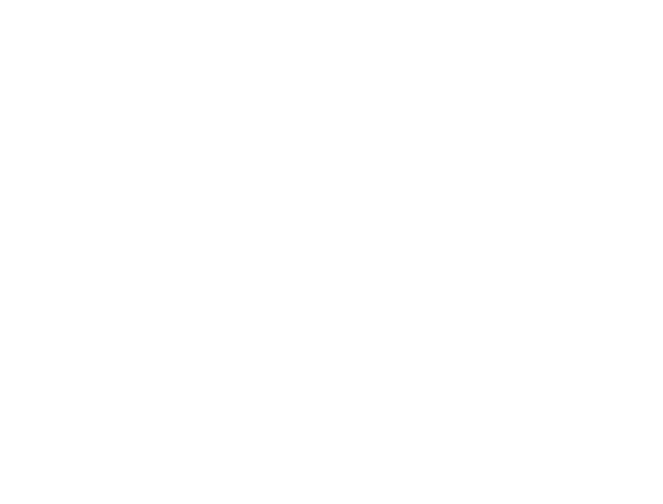
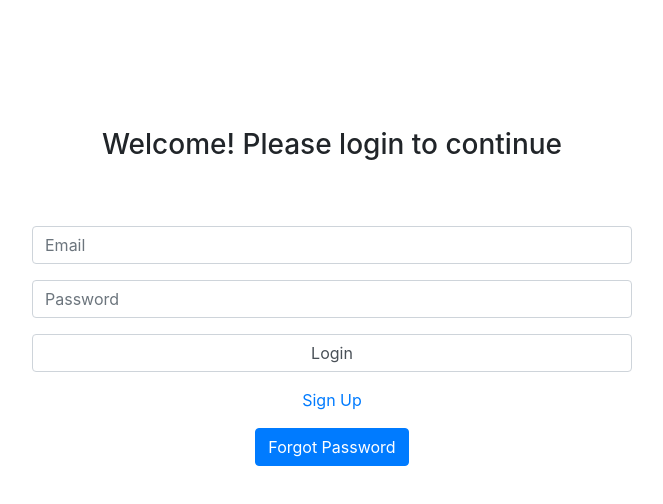
Before and after one commit to 9sau/ridecell, a React (Create React App) app: page / in a window 1280 px wide. Shown: the top 504 px of the page, without its empty margins (308-971 px from the left). Built offline with nearby package versions, Linux system fonts and the light colour scheme.

Commit message:
improved the app and added date feature under account

```diff
--- a/src/App.js
+++ b/src/App.js
@@ -14,7 +14,7 @@ class App extends Component {
       <div className="App">
         <BrowserRouter>
         <div>
-          <Route path='/login' component={Login} />
+          <Route exact path='/' component={Login} />
           <Route path='/signup' component={SignUp} />
           <Route path='/account' component={Account} />
         </div>
--- a/src/components/Login.jsx
+++ b/src/components/Login.jsx
@@ -1,5 +1,6 @@
 import React, { Component } from 'react';
 import HttpService from '../services/HttpService';
+import config from '../config.js';
 
 class Login extends Component{
 
@@ -17,11 +18,13 @@ class Login extends Component{
                 message: ''
             }
         };
+        this.config = config.login;
         this.http = new HttpService();
         this.onLogin = this.onLogin.bind(this);
         this.onEmailChange = this.onEmailChange.bind(this);
         this.onPasswordChange = this.onPasswordChange.bind(this);
         this.onForgotPassword =this.onForgotPassword.bind(this);
+
     }
 
     validate(){
@@ -59,7 +62,8 @@ class Login extends Component{
                     this.changeState('error', { showError: true,  message: res.message});
                     this.changeState('success', { showSuccess: false,  message: ''});
                 }else{
-                    this.props.history.push("/account");
+                    localStorage.setItem('token', res.authentication_token);
+                    this.props.history.push("/account", {data: res.person});
                 }
             }, error => {
                 console.log(error);
@@ -109,11 +113,18 @@ class Login extends Component{
     }
 
     render(){
+
+        var items = this.config.map((item, _id) => {
+            return (<div className="form-group" key={_id}>
+                <input className="form-control" type={item.type} name={ item.name } placeholder={item.placeholder}
+                    required={item.required} onChange={this[item.onChange]} value={item.value} onClick={this[item.onClick]} pattern={item.pattern}/>
+             </div>)
+        });
+
         return(
             <div className="center">
                 <h3 className="margin-top-10">Welcome! Please login to continue</h3>
-                <form>
-                    <div className="form-wrapper">
+                <form className="form-wrapper">
                         {
                             this.state.error.showError ?
                                 <div className="alert alert-danger" role="alert">
@@ -126,29 +137,13 @@ class Login extends Component{
                                     {this.state.success.message}
                                 </div> : null
                         }
-                        <div className="form-group">
-                            <input className="form-control" required type="text" name="email" placeholder="Email"
-                                onChange={this.onEmailChange}
-                                pattern="[a-zA-Z0-9._]+@[a-zA-Z0-9]+\.[a-zA-Z0-9]{2,4}"
-                            />
-                        </div>
-                        <div className="form-group">
-                            <input className="form-control" required type="password" name="password"
-                                placeholder="Password" onChange={this.onPasswordChange}/>
-                        </div>
-                        <div className="form-group">
-                            <input className="form-control" required type="submit" value="Login"
-                                onClick={this.onLogin}/>
-                        </div>
+                        { items }
                         <div className="form-group">
                             <a href="/signup">Sign Up</a>
                         </div>
                         <div className="form-group">
-                            <button className="btn btn-primary"
-                                onClick={this.onForgotPassword}>Forgot Password
-                            </button>
+                            <button className="btn btn-primary" onClick={this.onForgotPassword}>Forgot Password</button>
                         </div>
-                    </div>
                 </form>
             </div>
         )
--- a/src/components/SignUp.jsx
+++ b/src/components/SignUp.jsx
@@ -1,5 +1,6 @@
 import React, { Component } from 'react';
 import HttpService from '../services/HttpService';
+import config from '../config.js';
 
 class SignUp extends Component{
     constructor(){
@@ -15,6 +16,7 @@ class SignUp extends Component{
             }
         };
 
+        this.config = config.signup;
         this.http = new HttpService();
         this.onSignUp = this.onSignUp.bind(this);
         this.onNameChange = this.onNameChange.bind(this);
@@ -86,7 +88,7 @@ class SignUp extends Component{
                     this.changeState('error', { showError: true,  message: res.message});
                 }else{
                     localStorage.setItem('token', res.authentication_token);
-                    this.props.history.push("/account");
+                    this.props.history.push("/account", { data: res.person });
                 }
             }, error => {
                 this.changeState('error', { showError: true,  message: 'Some thing went wrong, Please try again later!'});
@@ -119,41 +121,29 @@ class SignUp extends Component{
     }
 
     render(){
+        var items = this.config.map((item, _id) => {
+            return (<div className="form-group" key={_id}>
+                <input className="form-control" type={item.type} name={ item.name } placeholder={item.placeholder}
+                    required={item.required} onChange={this[item.onChange]} value={item.value} onClick={this[item.onClick]} pattern={item.pattern}/>
+             </div>)
+        });
+        console.log(items);
         return(
             <div>
                 <h3 className="margin-top-10">Please tell us a little about you!</h3>
                 <span>{this.state.errorMessage}</span>
-                <form>
-                    <div className="form-wrapper">
+                <form className="form-wrapper">
                     {
                         this.state.error.showError ?
                             <div className="alert alert-danger" role="alert">
                                 {this.state.error.message}
                             </div> : null
                     }
+                    {
+                        items
+                    }
                     <div className="form-group">
-                            <input className="form-control" type="text" required name="displayName" placeholder="Display Name"
-                                required onChange={this.onNameChange}/>
-                        </div>
-                        <div className="form-group">
-                            <input className="form-control" type="text" required name="email" placeholder="Email" required
-                                onChange={this.onEmailChange}
-                                pattern="[a-zA-Z0-9._]+@[a-zA-Z0-9]+\.[a-zA-Z0-9]{2,4}"/>
-                        </div>
-                        <div className="form-group">
-                            <input className="form-control" type="password" required name="password" placeholder="Password" required
-                                onChange={this.onPasswordChange}/>
-                        </div>
-                        <div className="form-group">
-                            <input className="form-control" type="password" required name="confirmPassword"
-                                placeholder="Password Again" required onChange={this.onConfirmPasswordChange}/>
-                        </div>
-                        <div className="form-group">
-                            <input className="form-control" type="submit" required value="Sign Up" onClick={this.onSignUp}/>
-                        </div>
-                        <div className="form-group">
-                            <a href="/login">Login</a>
-                        </div>
+                        <a href="/">Login</a>
                     </div>
                 </form>
             </div>
--- /dev/null
+++ b/src/config.js
@@ -0,0 +1,61 @@
+const config = {
+    login:[{
+        type:'text',
+        field:'email',
+        placeholder:'Email',
+        onChange: 'onEmailChange',
+        required:true,
+        pattern:'[a-zA-Z0-9._]+@[a-zA-Z0-9]+\.[a-zA-Z0-9]{2,4}'
+    }, {
+        type:'password',
+        field:'password',
+        placeholder:'Password',
+        onChange: 'onPasswordChange',
+        required:true,
+        pattern:''
+    }, {
+        type:'submit',
+        field:'login',
+        placeholder:'',
+        value:'Login',
+        onClick:'onLogin',
+        pattern:''
+    }],
+    signup:[{
+        type:'text',
+        field:'displayName',
+        placeholder:'Display Name',
+        onChange: 'onNameChange',
+        required:true,
+        pattern:'',
+    }, {
+        type:'text',
+        field:'email',
+        placeholder:'Email',
+        onChange: 'onEmailChange',
+        required:true,
+        pattern:'[a-zA-Z0-9._]+@[a-zA-Z0-9]+\.[a-zA-Z0-9]{2,4}'
+    }, {
+        type:'password',
+        field:'password',
+        placeholder:'Password',
+        onChange: 'onPasswordChange',
+        required:true,
+        pattern:''
+    }, {
+        type:'password',
+        field:'confirmPassword',
+        placeholder:'Password Again',
+        onChange: 'onConfirmPasswordChange',
+        required:true,
+        pattern:''
+    }, {
+        type:'submit',
+        field:'signUp',
+        placeholder:'',
+        value:'Sign Up',
+        onClick:'onSignUp',
+        pattern:''
+    }
+]};
+export default config;
--- a/src/index.css
+++ b/src/index.css
@@ -45,12 +45,12 @@ code {
 }
 
 .margin-right-250{
-  margin-right: 250px;
+  margin-right: 300px;
   transition: margin-right .5s;
 }
 
 .slide{
-  width: 250px
+  width: 300px
 }
 
 .button{
--- a/src/services/HttpService.js
+++ b/src/services/HttpService.js
@@ -11,29 +11,21 @@ class HttpService {
         return this.callfetch('/api/v2/people/authenticate', 'POST', headers, body);
     }
 
-    getUserByKey = (email, key) => {
-        let body = {
-            email:email,
+    getUserByKey = (key) => {
+        let headers = {
+            'Authorization': localStorage.getItem('token')
         }
 
-        let headers = {
-            'Authorization': ''
-        }
-
-        let url = '/api/v2/people/reset_password/' + key;
-        return this.callfetch(url, 'GET', headers, body);
+        let url = '/api/v2/people/' + key;
+        return this.callfetch(url, 'GET', headers, null);
     }
 
-    getUser = (email) => {
-        let body = {
-            email:email,
+    getUser = () => {
+        let headers = {
+            'Authorization': localStorage.getItem('token')
         };
 
-        let headers = {
-            'Authorization': ''
-        };
-
-        return this.callfetch('/api/v2/people/reset_password', 'GET', headers, body);
+        return this.callfetch('/api/v2/people', 'GET', headers, null);
     }
 
     register = (display_name, email, password) => {
```
Also changed, not shown: src/components/Account.jsx (+78 -41 lines). Lines whose indentation alone changed are shown as unchanged.
